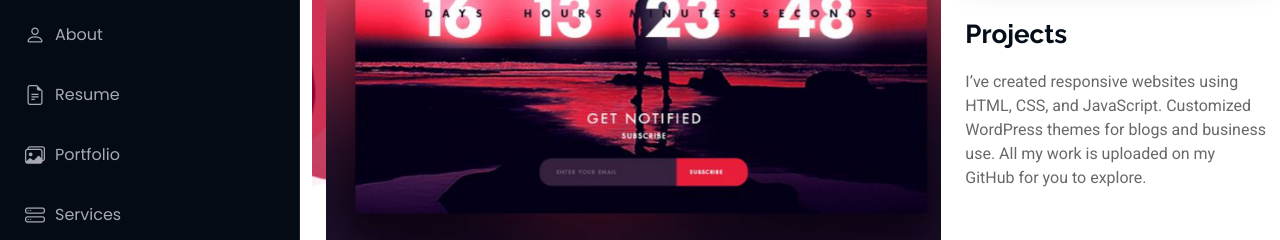
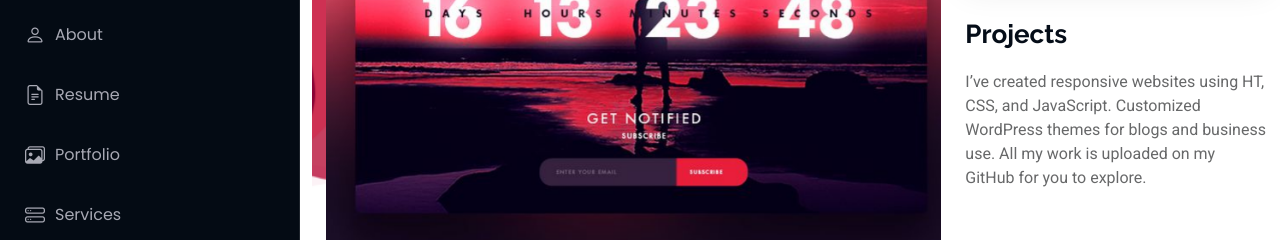
Before and after one commit to GOKUL0906/Portfolio, a plain HTML site: page portfolio-details.html in a window 1280 px wide. Shown: the part 338-578 px from the top of the page. Drawn offline with Linux system fonts and the light colour scheme; files whose address does not match are found by name.

Commit message:
Update portfolio-details.html

```diff
--- a/portfolio-details.html
+++ b/portfolio-details.html
@@ -164,7 +164,7 @@
             <div class="portfolio-description" data-aos="fade-up" data-aos-delay="300">
               <h2>Projects</h2>
               <p>
-                I’ve created responsive websites using HTML, CSS, and JavaScript. Customized WordPress themes for blogs and business use. All my work is uploaded on my GitHub for you to explore.
+                I’ve created responsive websites using HT, CSS, and JavaScript. Customized WordPress themes for blogs and business use. All my work is uploaded on my GitHub for you to explore.
               </p>
             </div>
           </div>
```
